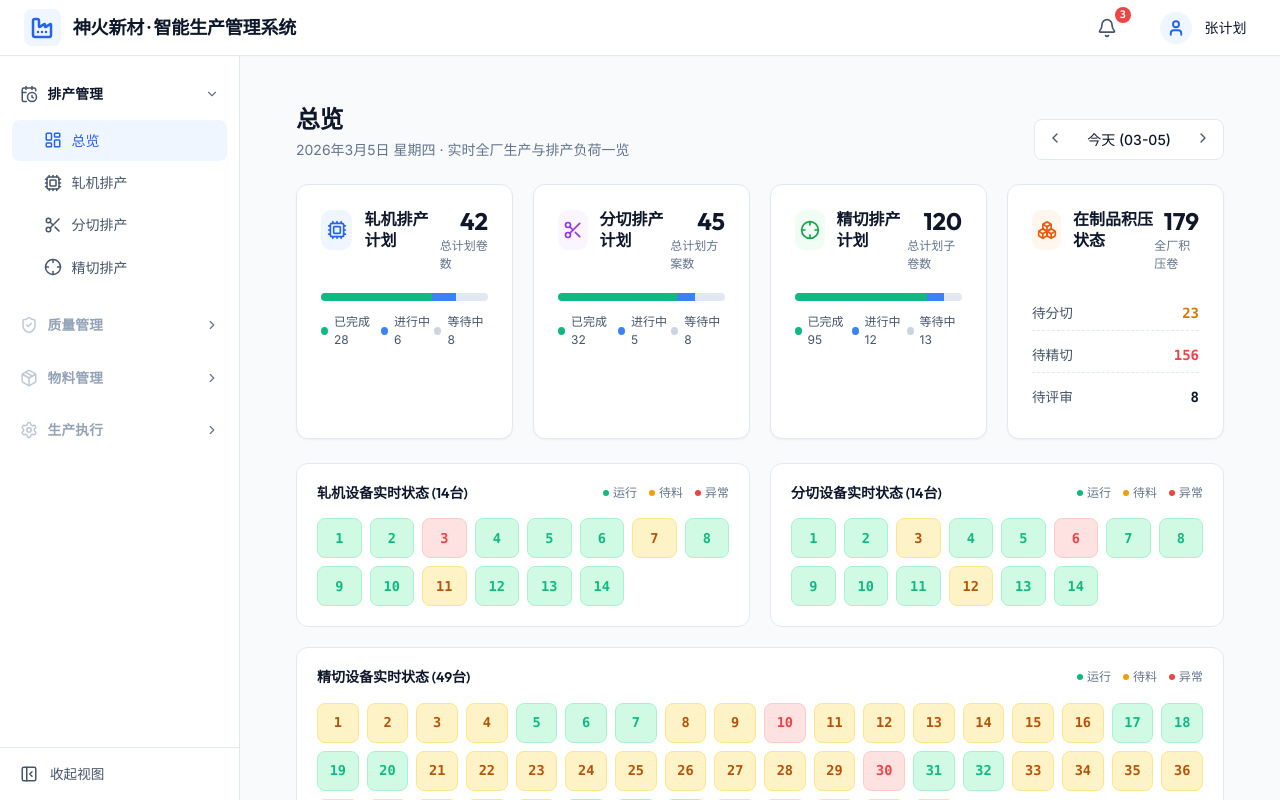
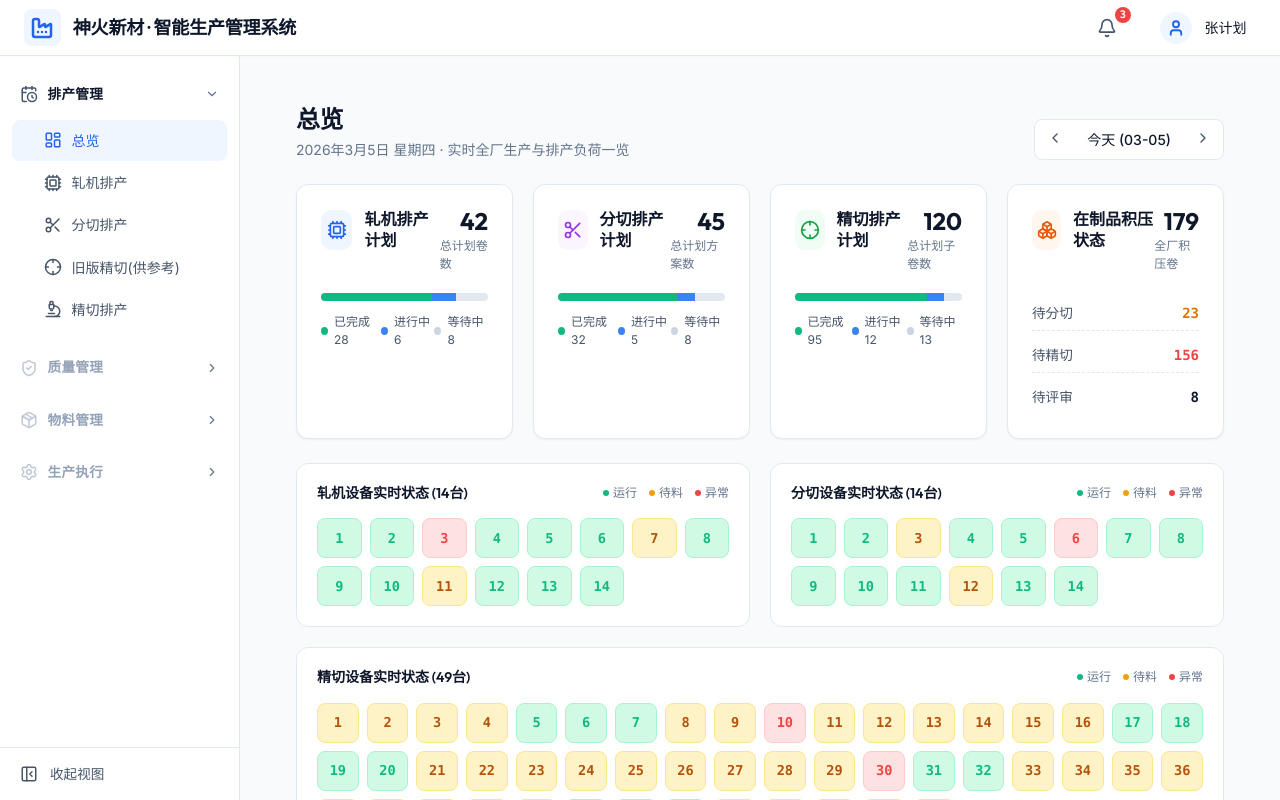
Before and after one commit to frankqiang/sh-aluminum, a Vue app in the folder prototype/: page / in a window 1280 px wide. Built offline with nearby package versions, Linux system fonts and the light colour scheme.

Commit message:
feat: 新增精切排产路由和侧边栏导航

```diff
--- a/prototype/src/layout/SideBar.vue
+++ b/prototype/src/layout/SideBar.vue
@@ -22,6 +22,10 @@
           </router-link>
           <router-link to="/finishing" class="menu-item" active-class="active">
             <Crosshair :size="18" class="icon" />
+            <span class="title" v-if="!isCollapsed">旧版精切(供参考)</span>
+          </router-link>
+          <router-link to="/precision-cutting" class="menu-item" active-class="active">
+            <Microscope :size="18" class="icon" />
             <span class="title" v-if="!isCollapsed">精切排产</span>
           </router-link>
         </div>
@@ -74,7 +78,8 @@ import {
   ChevronDown,
   ChevronRight,
   PanelLeftClose,
-  PanelLeftOpen
+  PanelLeftOpen,
+  Microscope
 } from 'lucide-vue-next'
 
 const isCollapsed = ref(false)
--- a/prototype/src/router/index.js
+++ b/prototype/src/router/index.js
@@ -25,6 +25,11 @@ const routes = [
                 path: 'finishing',
                 name: 'Finishing',
                 component: () => import('../views/FinishingView.vue')
+            },
+            {
+                path: 'precision-cutting',
+                name: 'PrecisionCutting',
+                component: () => import('../views/PrecisionCuttingView.vue')
             }
         ]
     }
```
